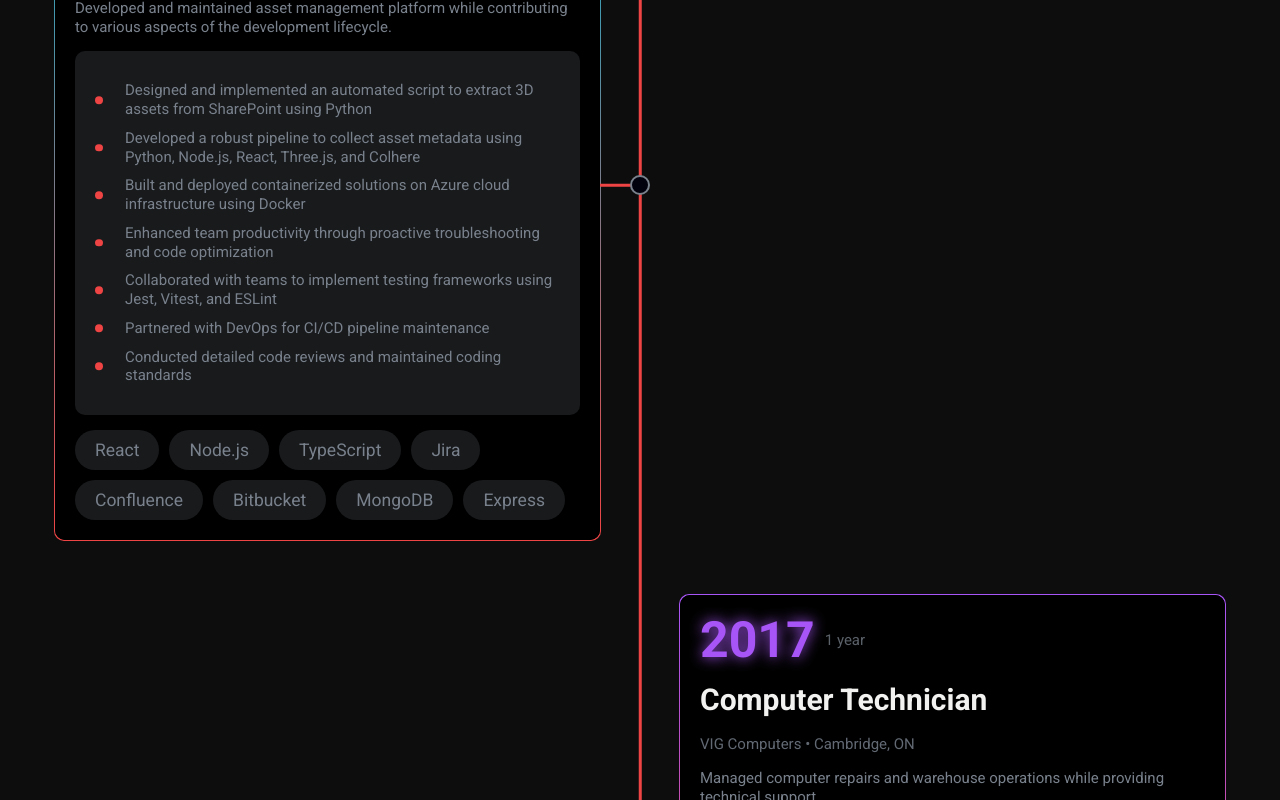
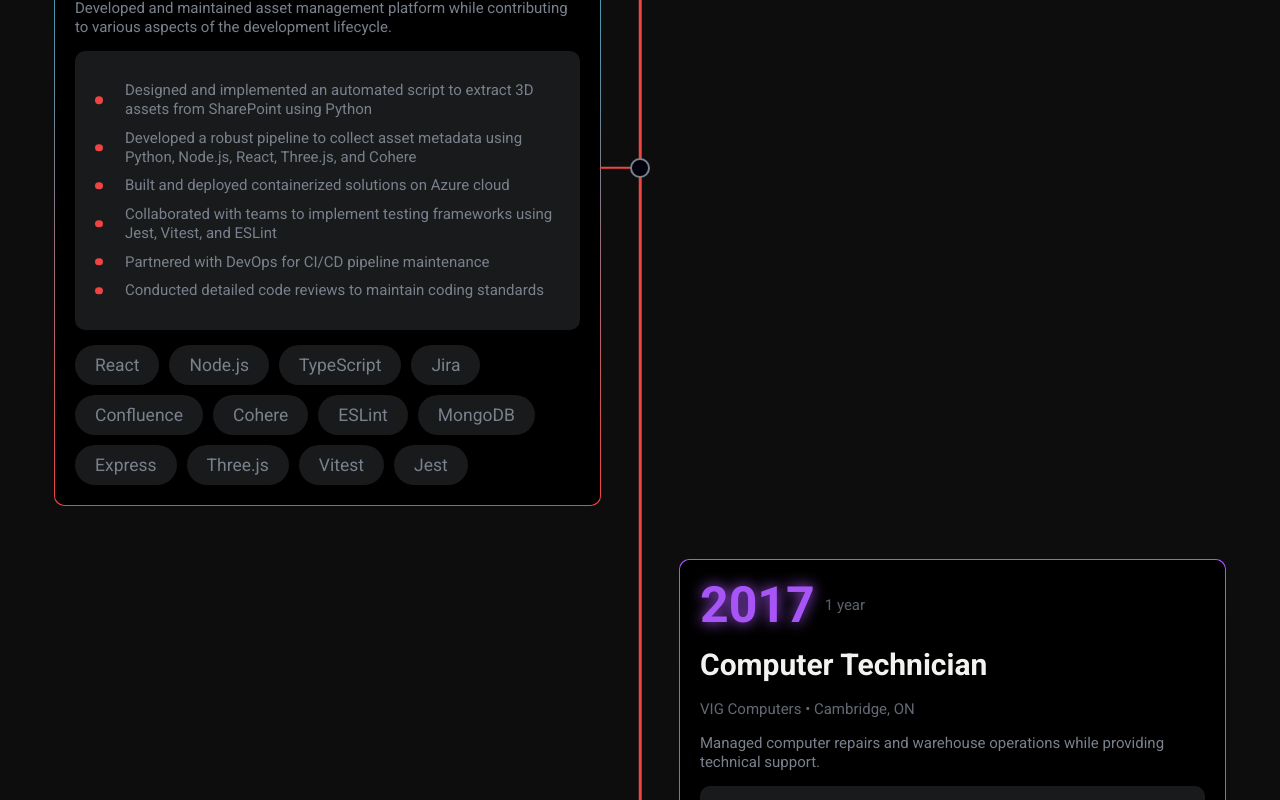
Before and after one commit to Babywise/islamahmed.ca, a React (Vite) app: page / in a window 1280 px wide. Shown: the part 980-1780 px from the top of the page. Built offline with nearby package versions, Linux system fonts and the light colour scheme.

Commit message:
IA-75 updated experience details

```diff
--- a/src/pages/home/Home.tsx
+++ b/src/pages/home/Home.tsx
@@ -7,12 +7,11 @@ const timelineData = [
   {
     bullets: [
       "Designed and implemented an automated script to extract 3D assets from SharePoint using Python",
-      "Developed a robust pipeline to collect asset metadata using Python, Node.js, React, Three.js, and Colhere",
-      "Built and deployed containerized solutions on Azure cloud infrastructure using Docker",
-      "Enhanced team productivity through proactive troubleshooting and code optimization",
+      "Developed a robust pipeline to collect asset metadata using Python, Node.js, React, Three.js, and Cohere",
+      "Built and deployed containerized solutions on Azure cloud",
       "Collaborated with teams to implement testing frameworks using Jest, Vitest, and ESLint",
       "Partnered with DevOps for CI/CD pipeline maintenance",
-      "Conducted detailed code reviews and maintained coding standards"
+      "Conducted detailed code reviews to maintain coding standards"
     ],
     description:
       "Developed and maintained asset management platform while contributing to various aspects of the development lifecycle.",
@@ -25,9 +24,13 @@ const timelineData = [
       "TypeScript",
       "Jira",
       "Confluence",
-      "Bitbucket",
+      "Cohere",
+      "ESLint",
       "MongoDB",
-      "Express"
+      "Express",
+      "Three.js",
+      "Vitest",
+      "Jest"
     ],
     title: "Software Developer - Web",
     year: "2024"
```
